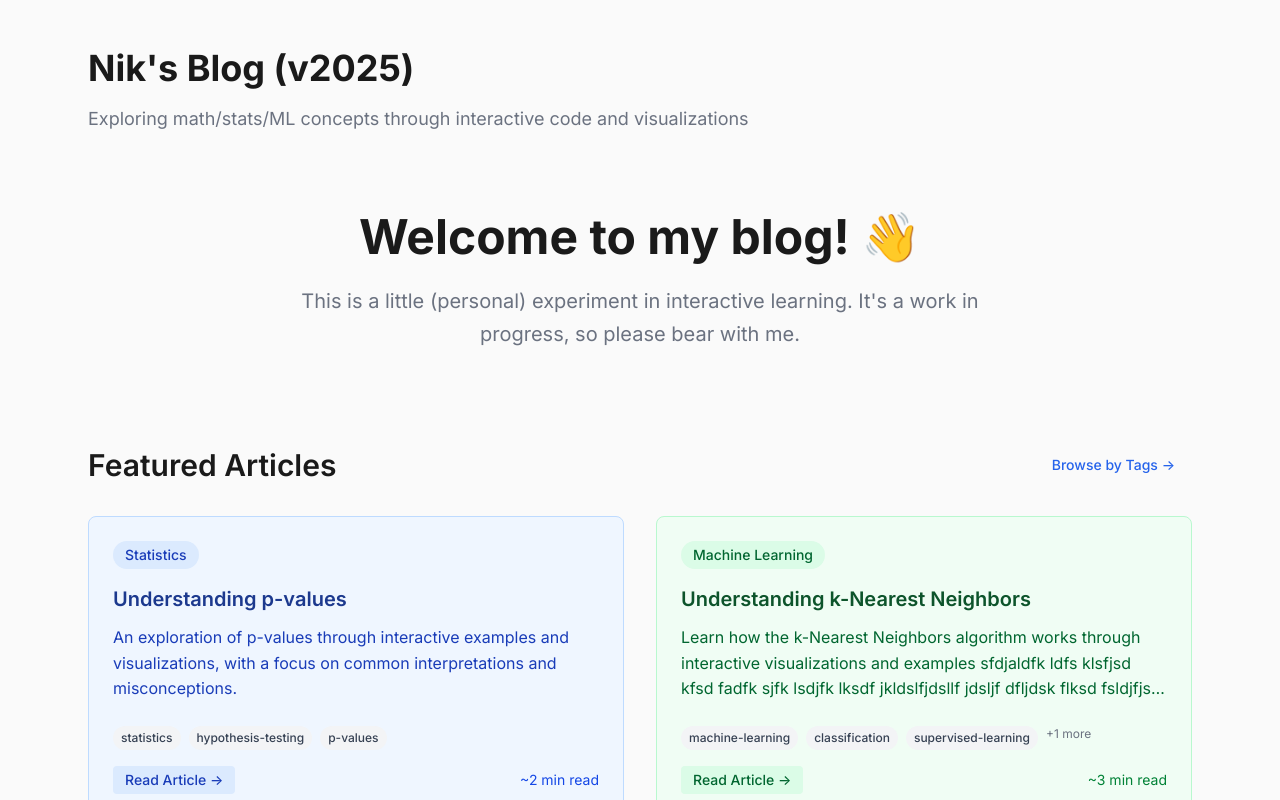
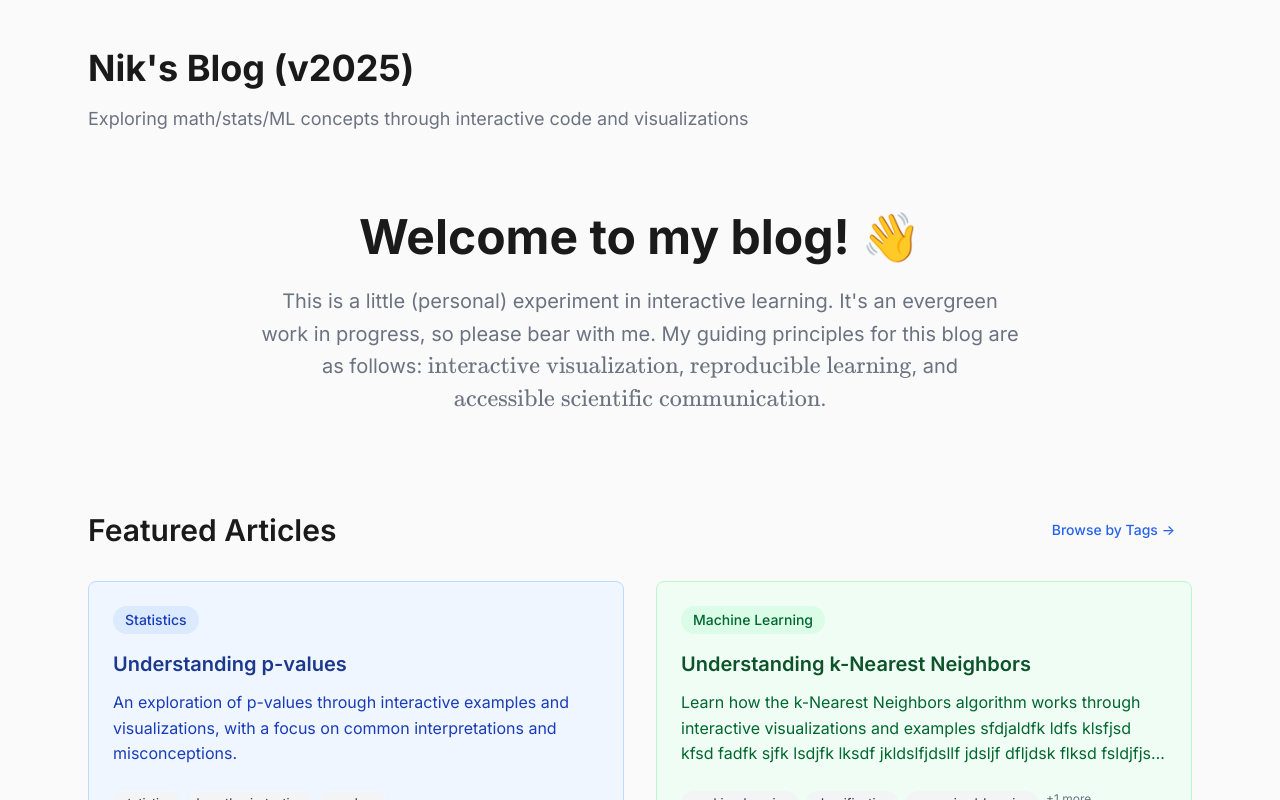
Before and after one commit to nikhil-vytla/interactive-blog, a Next.js app: page /interactive-blog/ in a window 1280 px wide. Shown: the top 800 px of the page. Built offline with nearby package versions, Linux system fonts and the light colour scheme.

Commit message:
Fix title and description on homepage

```diff
--- a/src/app/page.tsx
+++ b/src/app/page.tsx
@@ -7,6 +7,7 @@ import FeatureCard from '@/components/FeatureCard';
 import Tag from '@/components/Tag';
 import { demos, features, callToAction } from '@/data/homepage';
 import { articleRegistry, getAllTags } from '@/content';
+import { InlineMath } from '@/components/MathRenderer';
 
 export default function Home() {
   return (
@@ -22,7 +23,8 @@ export default function Home() {
             Welcome to my blog! 👋
           </h1>
           <p className="text-xl text-muted max-w-3xl mx-auto leading-relaxed">
-            This is a little (personal) experiment in interactive learning. It's a work in progress, so please bear with me.
+            This is a little (personal) experiment in interactive learning. It&apos;s an evergreen work in progress, so please bear with me.
+            My guiding principles for this blog are as follows: <InlineMath>{` \\text{interactive visualization}`}</InlineMath>, <InlineMath>{` \\text{reproducible learning}`}</InlineMath>, and <InlineMath>{` \\text{accessible scientific communication}`}</InlineMath>.
           </p>
         </section>
 
```
